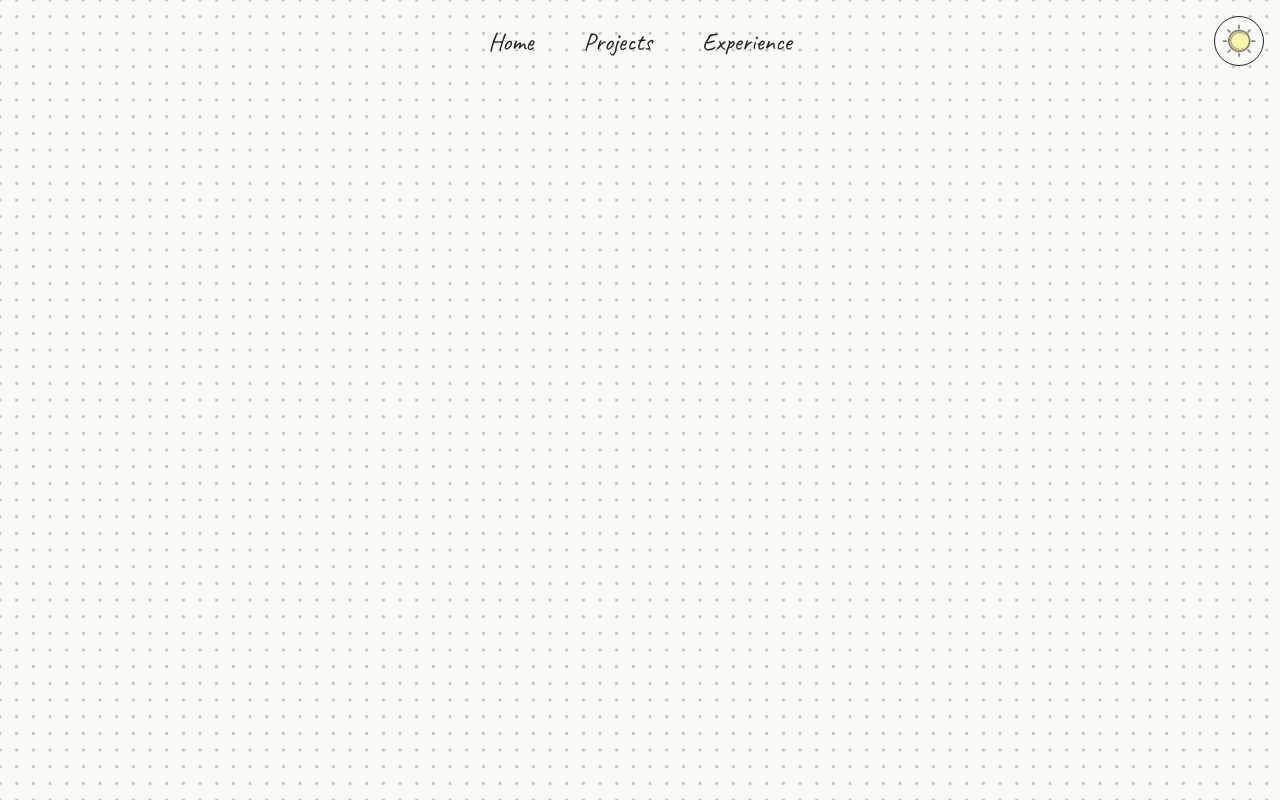
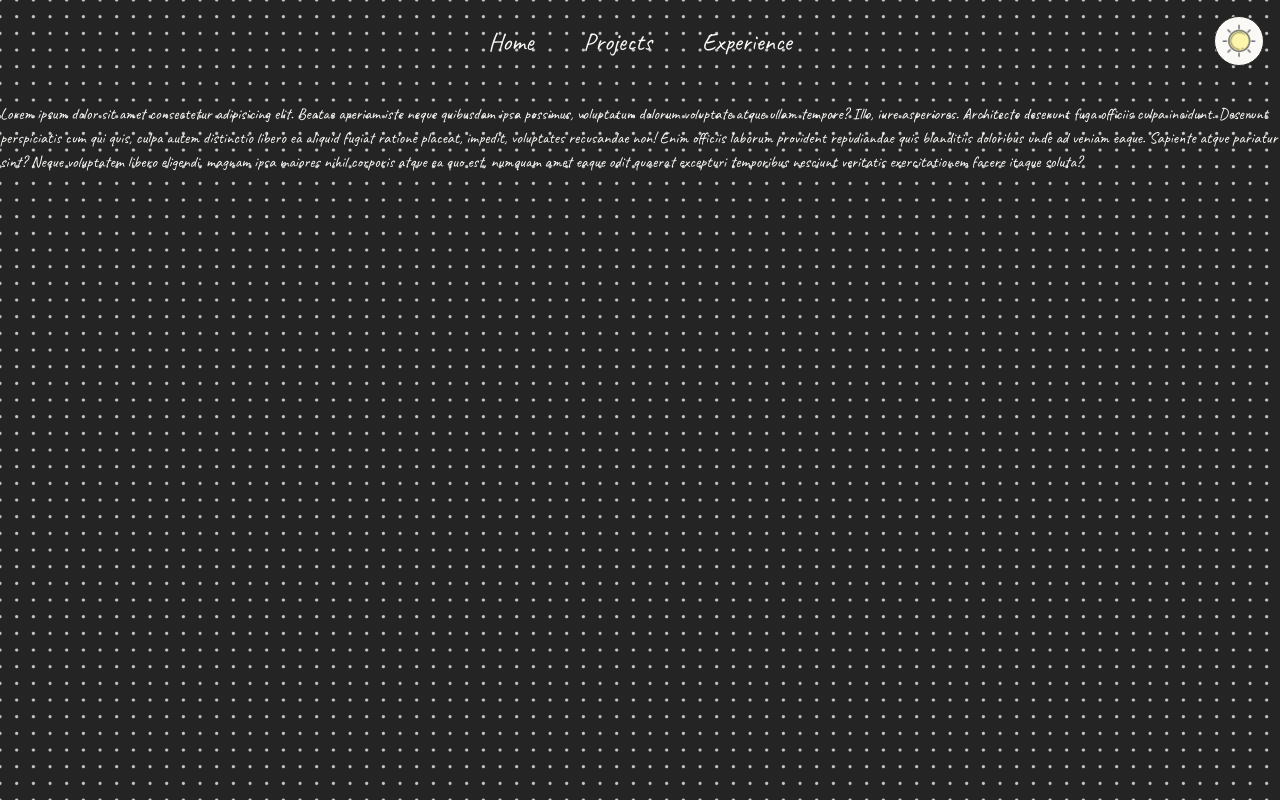
Before and after one commit to willCodeForCandy/portfolio-project-3, a website built with Vite: page index.html in a window 1280 px wide. Both pictures are taken after a click on the element 1239 px from the left and 41 px from the top of the page. Built offline with nearby package versions, Linux system fonts and the light colour scheme.

Commit message:
connected components. Component theme toggler working

```diff
--- a/components/home/home.js
+++ b/components/home/home.js
@@ -0,0 +1 @@
+console.log("esto viene de home");
--- /dev/null
+++ b/components/mode-toggler/mode-toggler.css
@@ -0,0 +1,48 @@
+#mode-toggler {
+  position: absolute;
+  right: 1rem;
+  top: 1rem;
+  height: 50px;
+  aspect-ratio: 1;
+  overflow: hidden;
+  cursor: pointer;
+}
+
+.flip-card-inner {
+  position: relative;
+  width: 100%;
+  height: 100%;
+  text-align: center;
+  transition: transform 0.6s;
+  transform-style: preserve-3d;
+}
+
+#mode-toggler img {
+  height: 100%;
+  width: 100%;
+}
+
+#mode-toggler:hover .flip-card-inner {
+  transform: rotateY(180deg);
+}
+
+#mode-light,
+#mode-dark {
+  position: absolute;
+  width: 100%;
+  height: 100%;
+  -webkit-backface-visibility: hidden; /* Safari */
+  backface-visibility: hidden;
+  border: 1px solid var(--primary-dark);
+  border-radius: 50%;
+}
+
+#mode-light {
+  background-color: var(--primary-light);
+}
+
+#mode-dark {
+  background-color: var(--primary-dark);
+  color: white;
+  transform: rotateY(180deg);
+}
--- /dev/null
+++ b/components/mode-toggler/mode-toggler.js
@@ -0,0 +1,23 @@
+import { $header } from "../navbar/navbar";
+import "./mode-toggler.css";
+
+const togglerContainer = document.createElement("div");
+togglerContainer.id = "mode-toggler";
+
+togglerContainer.innerHTML = `
+<div class="flip-card-inner">
+  <div id="mode-light">
+    <img src="/public/assets/icons8-sun-100.png" alt="light mode">
+  </div>
+  <div id="mode-dark">
+    <img src="/public/assets/icons8-moon-and-stars-100.png" alt="dark mode">
+  </div>
+</div>
+`;
+
+$header.append(togglerContainer);
+
+const toggleTheme = () => {
+  document.body.classList.toggle("dark");
+};
+togglerContainer.addEventListener("click", toggleTheme);
--- a/components/navbar/navbar.js
+++ b/components/navbar/navbar.js
@@ -1,7 +1,6 @@
 import "./navbar.css";
-
-const $header = document.querySelector("header");
-
+// import { $header } from "../../main";
+export const $header = document.querySelector("header");
 $header.innerHTML += `
 <nav>
     <a href="#" class="textmarker-effect yellow">Home</a>
@@ -10,9 +9,9 @@ $header.innerHTML += `
 </nav>`;
 
 // Lee los comentarios de este código para entender lo que hace 🔴
-document.querySelector("...").addEventListener("click", (ev) => {
-  ev.preventDefault(); // Esto hace que el link no cargue la URL a la que apunta
-  const linkHref = ev.target.href; // Almacenamos la URL en una constante
-  console.log("El link apunta a:", linkHref); // La mostramos en consola
-  // Añade aquí tu lógica! 🔽
-});
+// document.querySelector("...").addEventListener("click", (ev) => {
+//   ev.preventDefault(); // Esto hace que el link no cargue la URL a la que apunta
+//   const linkHref = ev.target.href; // Almacenamos la URL en una constante
+//   console.log("El link apunta a:", linkHref); // La mostramos en consola
+//   // Añade aquí tu lógica! 🔽
+// });
--- a/components/projects/projects.js
+++ b/components/projects/projects.js
@@ -0,0 +1 @@
+console.log("esto viene de projects");
--- a/index.html
+++ b/index.html
@@ -11,18 +11,18 @@
 <body>
   <div id="app">
     <header>
-      <div id="mode-toggler">
-        <div class="flip-card-inner">
-          <div id="mode-light">
-            <img src="/public/assets/icons8-sun-100.png" alt="light mode">
-          </div>
-          <div id="mode-dark">
-            <img src="/public/assets/icons8-moon-and-stars-100.png" alt="dark mode">
-          </div>
-        </div>
-      </div>
     </header>
-    <main></main>
+    <main>
+      <p>Lorem ipsum dolor sit amet consectetur adipisicing elit. Beatae aperiam iste neque quibusdam ipsa possimus,
+        voluptatum dolorum voluptate atque ullam tempore? Illo, iure asperiores. Architecto deserunt fuga officiis culpa
+        incidunt.
+        Deserunt perspiciatis cum qui quis, culpa autem distinctio libero ea aliquid fugiat ratione placeat, impedit,
+        voluptates recusandae non! Enim officiis laborum provident repudiandae quis blanditiis doloribus unde ad veniam
+        eaque.
+        Sapiente atque pariatur sint? Neque voluptatem libero eligendi, magnam ipsa maiores nihil corporis atque ea quo
+        est, numquam amet eaque odit quaerat excepturi temporibus nesciunt veritatis exercitationem facere itaque
+        soluta?</p>
+    </main>
     <footer></footer>
   </div>
   <script type="module" src="/main.js"></script>
--- a/style.css
+++ b/style.css
@@ -47,51 +47,11 @@ a {
   color: var(--primary-dark);
 }
 
-#mode-toggler {
-  position: absolute;
-  right: 1rem;
-  top: 1rem;
-  height: 50px;
-  aspect-ratio: 1;
-  overflow: hidden;
-  cursor: pointer;
+body.dark {
+  color: var(--primary-light);
+  background-color: var(--primary-dark);
 }
 
-.flip-card-inner {
-  position: relative;
-  width: 100%;
-  height: 100%;
-  text-align: center;
-  transition: transform 0.6s;
-  transform-style: preserve-3d;
+body.dark a {
+  color: var(--primary-light);
 }
-
-#mode-toggler img {
-  height: 100%;
-  width: 100%;
-}
-
-#mode-toggler:hover .flip-card-inner {
-  transform: rotateY(180deg);
-}
-
-#mode-light,
-#mode-dark {
-  position: absolute;
-  width: 100%;
-  height: 100%;
-  -webkit-backface-visibility: hidden; /* Safari */
-  backface-visibility: hidden;
-  border: 1px solid var(--primary-dark);
-  border-radius: 50%;
-}
-
-#mode-light {
-  background-color: var(--primary-light);
-}
-
-#mode-dark {
-  background-color: var(--primary-dark);
-  color: white;
-  transform: rotateY(180deg);
-}
```
Also changed, not shown: main.js (+4 -3 lines).
